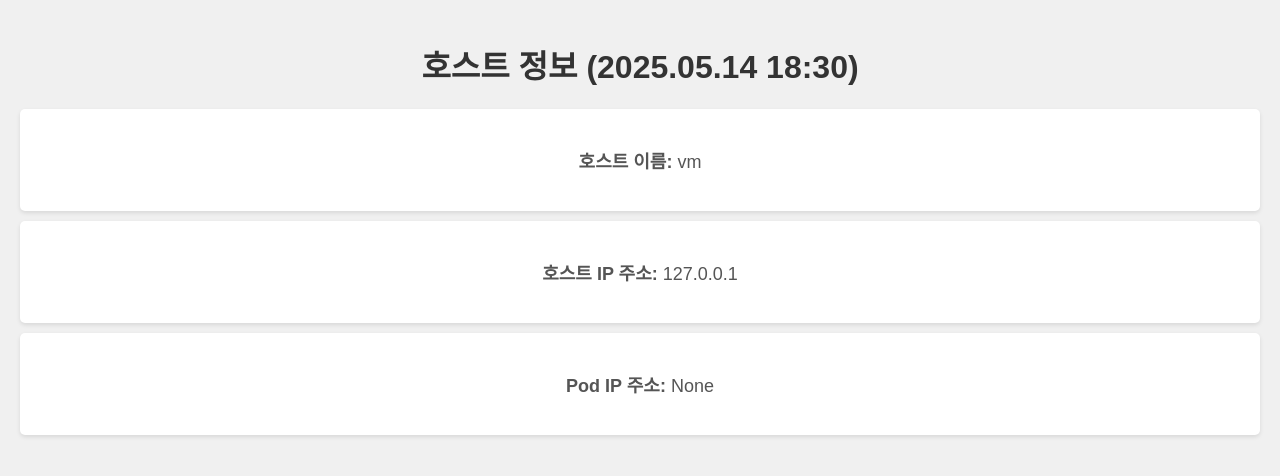
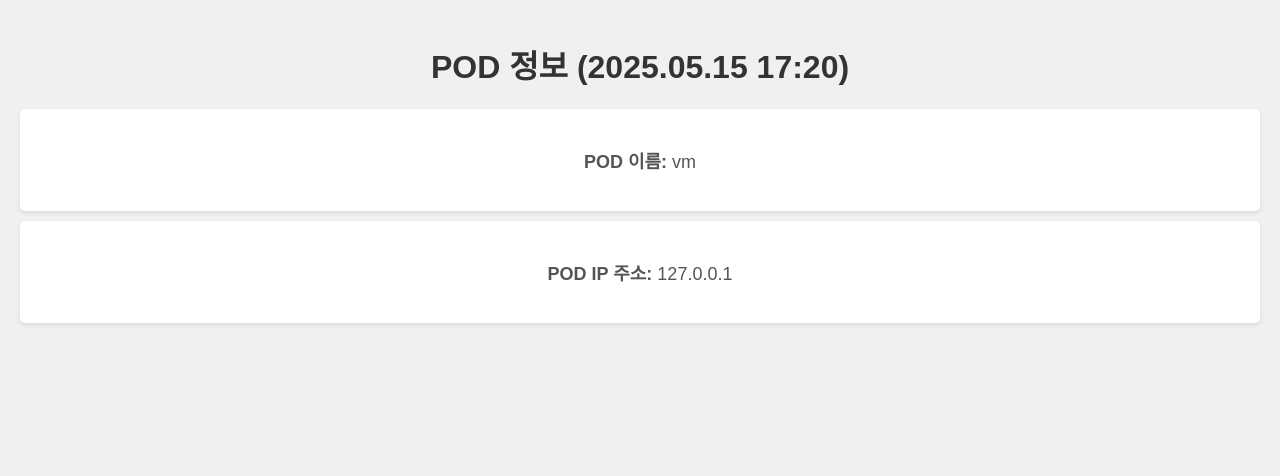
Before and after one commit to neotusca/flask-vminfo, a Flask app: page / in a window 1280 px wide. Shown: the top 476 px of the page. Run offline with Flask 3, Linux system fonts and the light colour scheme.

Commit message:
Update index.html

```diff
--- a/templates/index.html
+++ b/templates/index.html
@@ -1,7 +1,7 @@
 <!DOCTYPE html>
 <html>
 <head>
-    <title>호스트 정보 (2025.05.14 18:04)</title>
+    <title>vminfo</title>
     <style>
         body {
             font-family: Arial, sans-serif;
@@ -27,15 +27,12 @@
     </style>
 </head>
 <body>
-    <h1>호스트 정보 (2025.05.14 18:30)</h1>
+    <h1>POD 정보 (2025.05.15 17:20)</h1>
     <div>
-        <p><b>호스트 이름:</b> {{ host_name }}</p>
+        <p><b>POD 이름:</b> {{ host_name }}</p>
     </div>
     <div>
-        <p><b>호스트 IP 주소:</b> {{ host_ip }}</p>
-    </div>
-    <div>
-        <p><b>Pod IP 주소:</b> {{ pod_ip }}</p>
+        <p><b>POD IP 주소:</b> {{ host_ip }}</p>
     </div>
 </body>
 </html>
```
